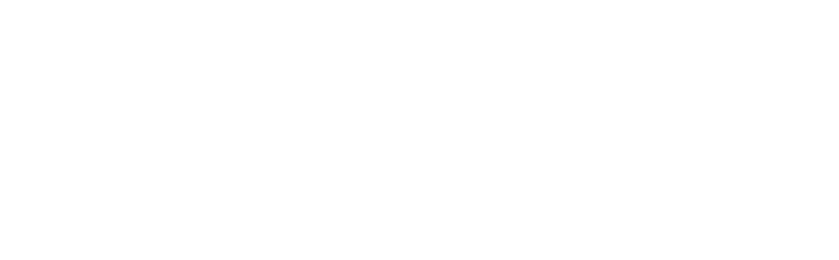
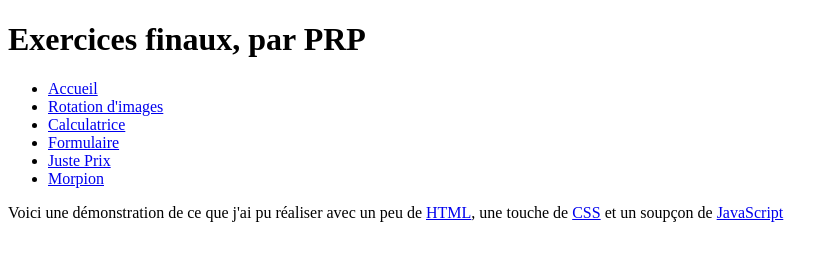
Before and after one commit to ageru/html_exo_final, a plain HTML site: page index.html in a window 1280 px wide. Shown: the whole page, without its empty margins (0-839 px from the left). Drawn offline with Linux system fonts and the light colour scheme.

Commit message:
toutes les pages en FR, contenu index.html

```diff
--- a/index.html
+++ b/index.html
@@ -1,5 +1,5 @@
 <!DOCTYPE html>
-<html lang="en">
+<html lang="fr">
 
 <head>
     <meta charset="UTF-8">
@@ -10,6 +10,25 @@
 
 <body>
 
+    <h1>Exercices finaux, par PRP</h1>
+
+    <nav>
+        <ul>
+            <li><a href="./index.html">Accueil</a></li>
+            <li><a href="./pages/rotation_images.html">Rotation d'images</a></li>
+            <li><a href="./pages/calculatrice.html">Calculatrice</a></li>
+            <li><a href="./pages/formulaire.html">Formulaire</a></li>
+            <li class="inactive"><a href="./pages/juste_prix.html">Juste Prix</a></li>
+            <li class="inactive"><a href="./pages/morpion.html">Morpion</a></li>
+        </ul>
+    </nav>
+
+    <main>
+        <p>
+            Voici une démonstration de ce que j'ai pu réaliser avec un peu de <a title="Page HTML sur Wikipédia FR" href="https://fr.wikipedia.org/wiki/Hypertext_Markup_Language" target="_blank" rel="noopener noreferrer">HTML</a>, une touche de <a title="Page CSS sur Wikipédia FR" href="https://fr.wikipedia.org/wiki/Feuilles_de_style_en_cascade" target="_blank" rel="noopener noreferrer">CSS</a> et un soupçon de <a title="A ne pas confondre avec Java 💩" href="http://javascriptisnotjava.com/" target="_blank" rel="noopener noreferrer">JavaScript</a>
+        </p>
+    </main>
+
 </body>
 
 </html>
```
Also changed, not shown: pages/calculatrice.html (+1 -1 lines), pages/formulaire.html (+1 -1 lines), pages/juste_prix.html (+1 -1 lines), pages/morpion.html (+1 -1 lines).
